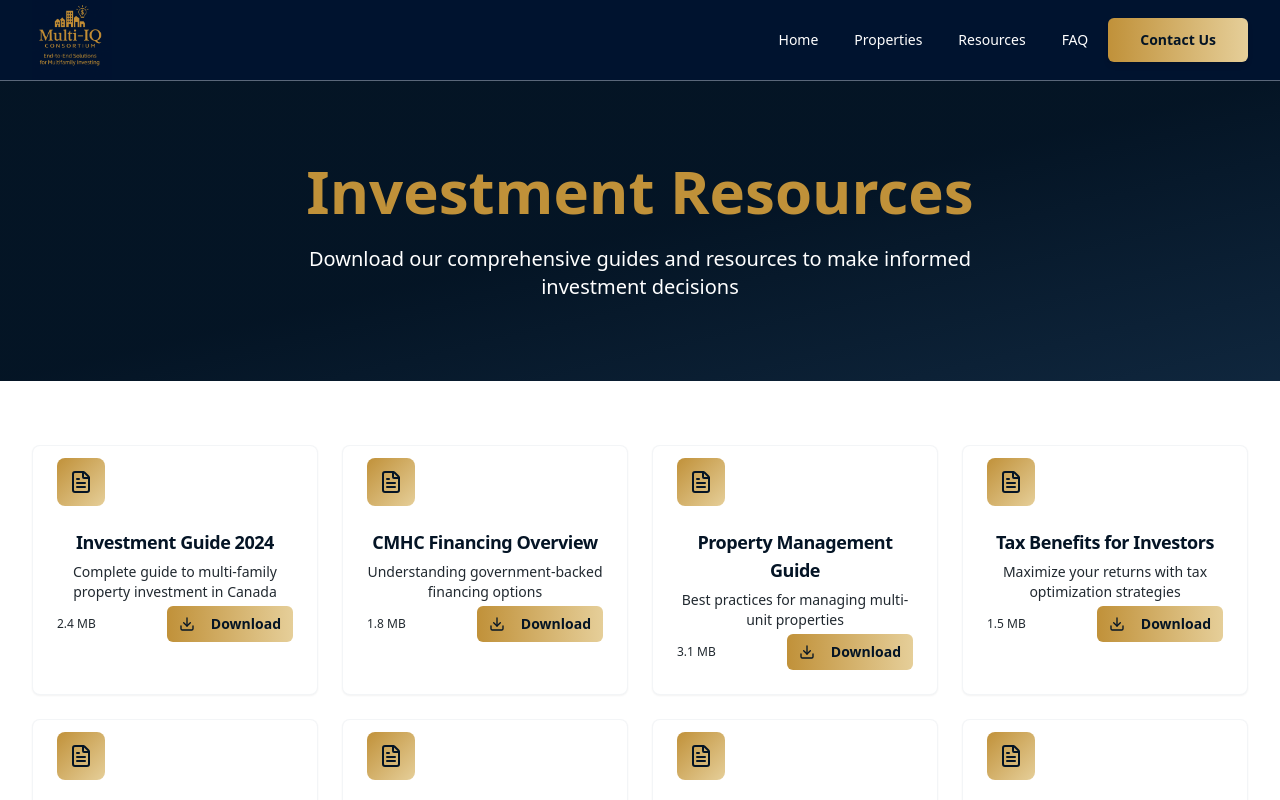
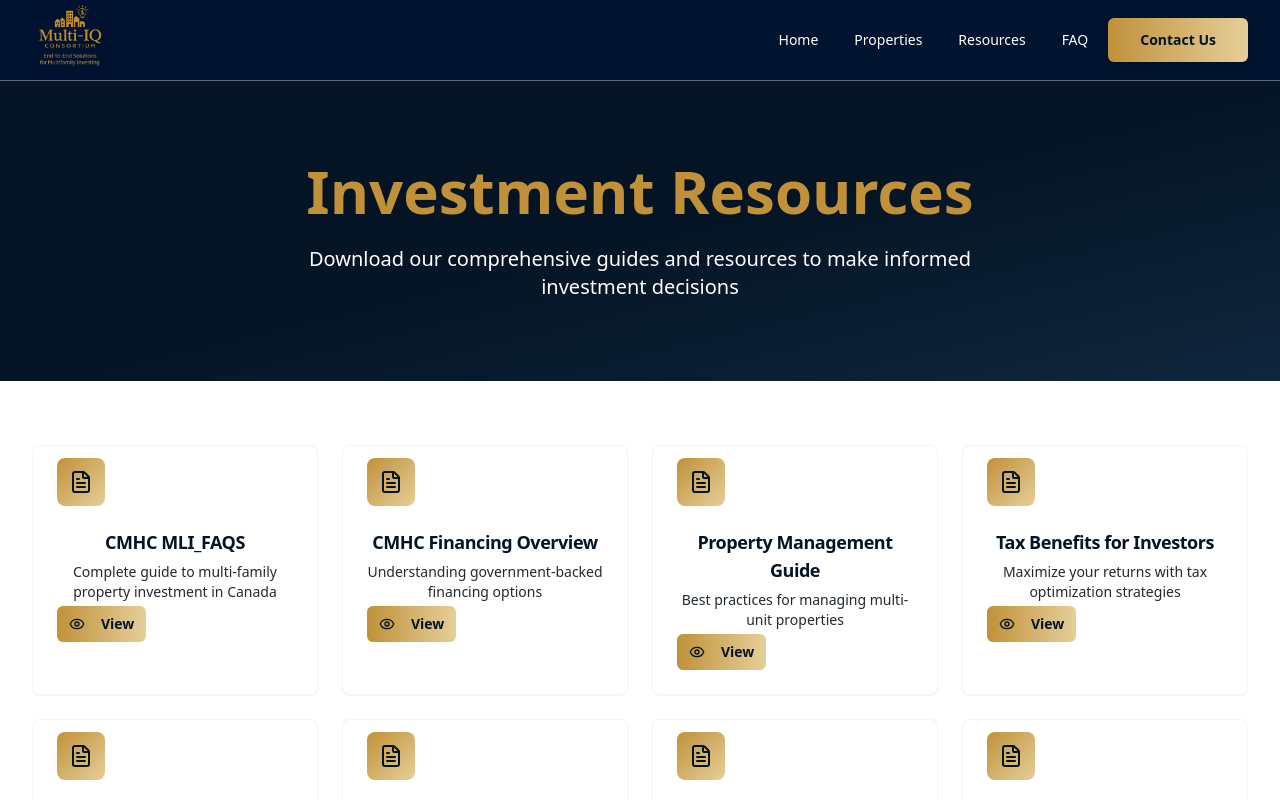
Before and after one commit to SnehaBansal1605/MultiIQ-Consortium, a React (Create React App) app in the folder multiiq-consortium/: page /resources in a window 1280 px wide. Shown: the top 800 px of the page. Built offline with nearby package versions, Linux system fonts and the light colour scheme.

Commit message:
Resouces-push

```diff
--- a/multiiq-consortium/src/components/Hero.jsx
+++ b/multiiq-consortium/src/components/Hero.jsx
@@ -63,11 +63,20 @@ const Hero = () => {
 
             <Button
               size="lg"
-              onClick={openForm}
               variant="outline"
+              onClick={() => {
+                window.open(
+                  "/pdfs/INVESTOR PACKAGE-CMHC-MLI-(MultiIQ).pdf",
+                  "_blank"
+                );
+                window.open(
+                  "/pdfs/QR Code-CMHC MLI Select Program Cost Breakdown.pdf",
+                  "_blank"
+                );
+              }}
               className="border-2 border-accent text-accent hover:bg-accent font-semibold text-lg px-8 py-4 h-auto transition-all hover:scale-105"
             >
-              Download Investor Guide
+              View Investor Guide
             </Button>
           </div>
 
--- a/multiiq-consortium/src/pages/Resources.jsx
+++ b/multiiq-consortium/src/pages/Resources.jsx
@@ -1,4 +1,4 @@
-import { FileText, Download } from "lucide-react";
+import { FileText, Eye } from "lucide-react";
 import {
   Card,
   CardContent,
@@ -9,15 +9,14 @@ import {
 import { Button } from "../components/ui/button";
 import Header from "../components/Header";
 import Footer from "../components/Footer";
-
+import pdfOne from "../assets/resources/CMHC MLI_FAQS_(Multi-IQ).pdf";
 const Resources = () => {
   const resources = [
     {
-      title: "Investment Guide 2024",
+      title: "CMHC MLI_FAQS",
       description:
         "Complete guide to multi-family property investment in Canada",
-      url: "#",
-      size: "2.4 MB",
+      url: pdfOne,
     },
     {
       title: "CMHC Financing Overview",
@@ -101,17 +100,14 @@ const Resources = () => {
 
                 <CardContent>
                   <div className="flex items-center justify-between">
-                    <span className="text-xs text-muted-foreground">
-                      {resource.size}
-                    </span>
                     <Button
                       size="sm"
                       className="bg-gradient-to-r from-gold to-gold-light hover:opacity-90 text-navy font-semibold"
                       asChild
                     >
-                      <a href={resource.url} download>
-                        <Download className="w-4 h-4 mr-2" />
-                        Download
+                      <a href={resource.url} target="_blank" rel="noreferrer">
+                        <Eye className="w-4 h-4 mr-2" />
+                        View
                       </a>
                     </Button>
                   </div>
```
Also changed, not shown: 1 other file (tests, documents, lock files or other folders).
